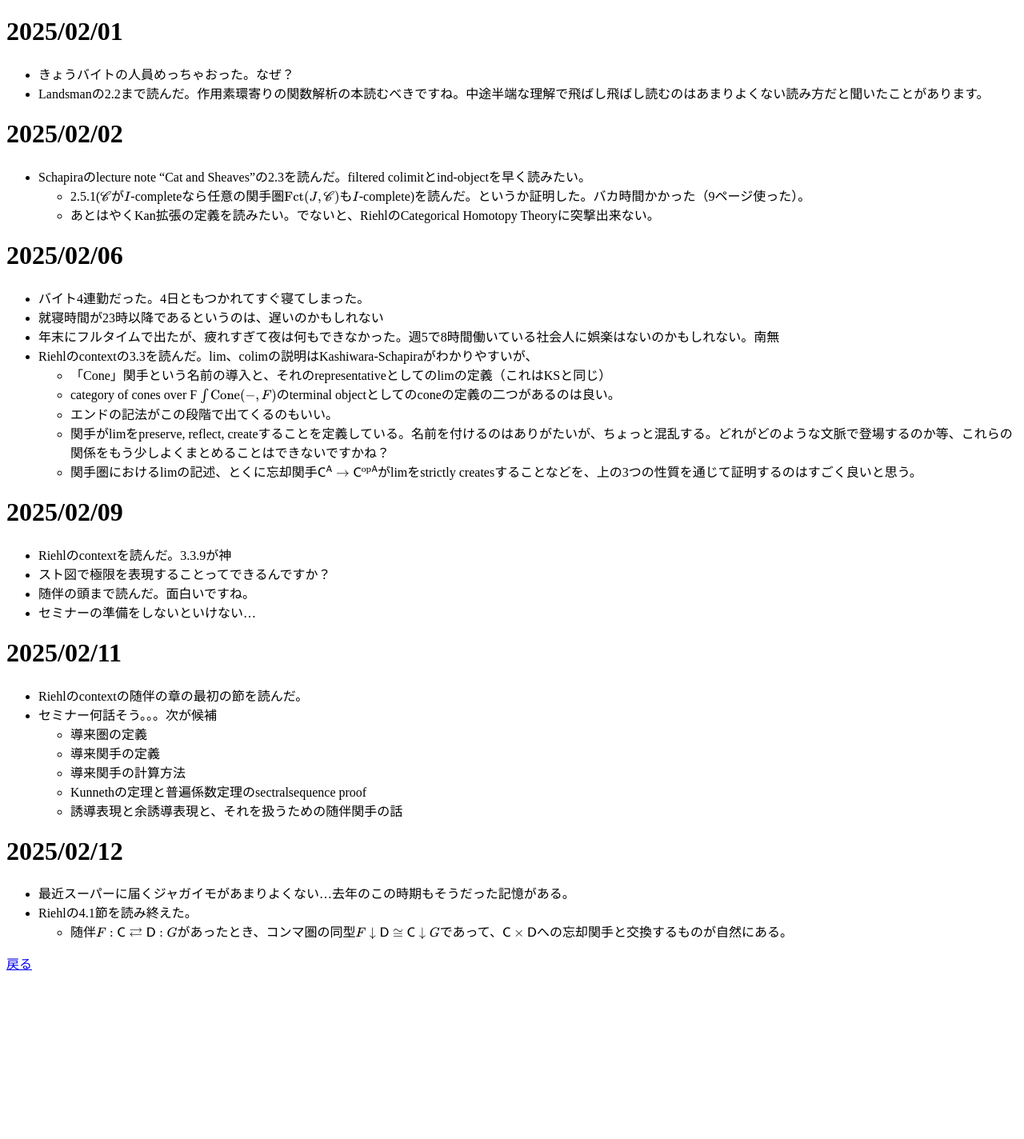
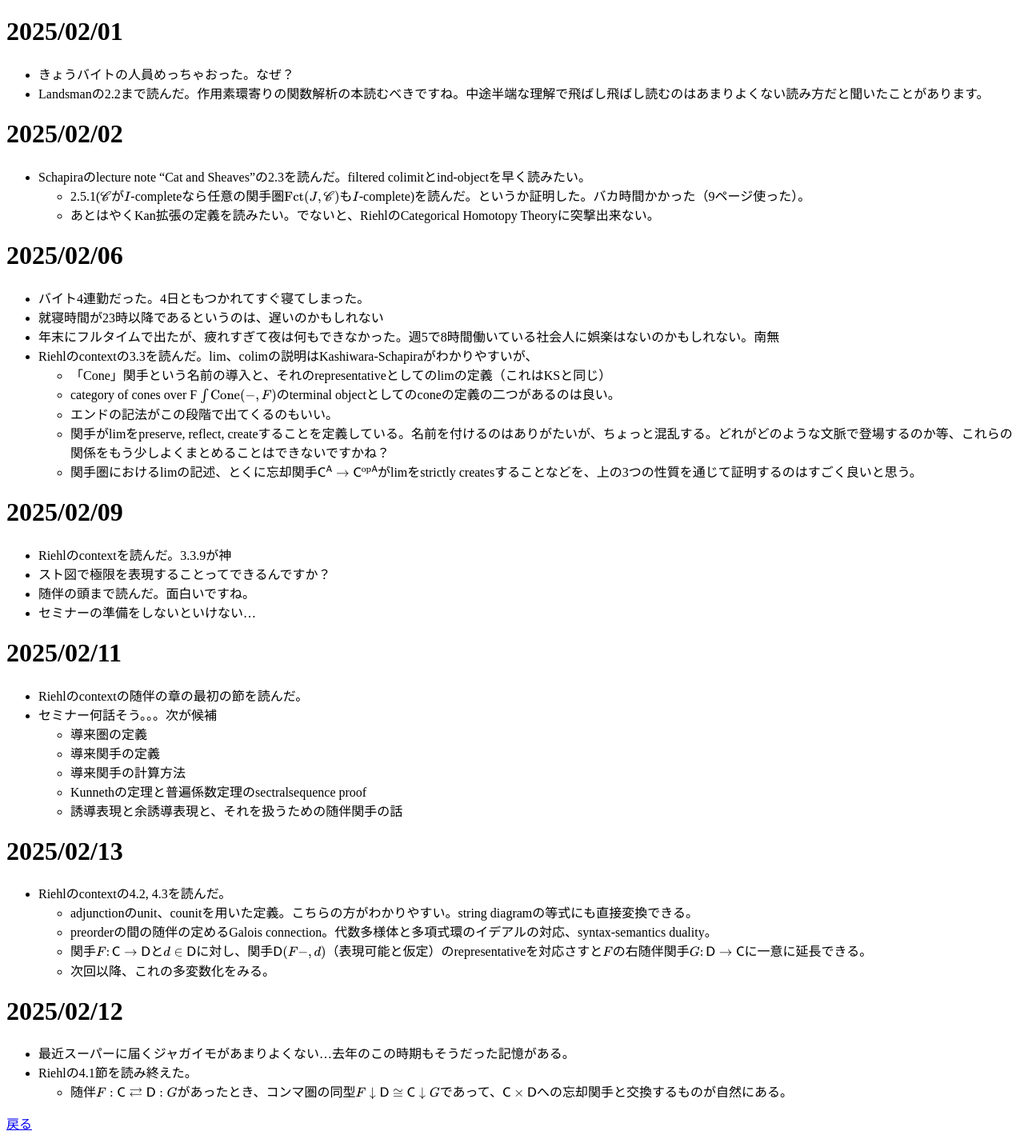
Before and after one commit to McMoscovium/mcmoscovium.github.io, a Jekyll site: the page built from diary/2025-02/index.md, in a window 1280 px wide. Shown: the whole page at 80% size. Built offline with Jekyll 4.4.1, drawn with Linux system fonts in a browser that asks for light colours; our own code applies the rules of GitHub Pages for plain Markdown files; before the commit the page ends 1224 px from its top, so only the background shows below that.

Commit message:
Update index.md

```diff
--- a/diary/2025-02/index.md
+++ b/diary/2025-02/index.md
@@ -33,6 +33,13 @@
   - Kunnethの定理と普遍係数定理のsectralsequence proof
   - 誘導表現と余誘導表現と、それを扱うための随伴関手の話
 
+# 2025/02/13
+- Riehlのcontextの4.2, 4.3を読んだ。
+  - adjunctionのunit、counitを用いた定義。こちらの方がわかりやすい。string diagramの等式にも直接変換できる。
+  - preorderの間の随伴の定めるGalois connection。代数多様体と多項式環のイデアルの対応、syntax-semantics duality。
+  - 関手$F\colon\mathsf{C}\to\mathsf{D}$と$d\in\mathsf D$に対し、関手$\mathsf{D}(F-,d)$（表現可能と仮定）のrepresentativeを対応さすと$F$の右随伴関手$G\colon \mathsf D\to\mathsf C$に一意に延長できる。
+  - 次回以降、これの多変数化をみる。
+
 
 # 2025/02/12
 - 最近スーパーに届くジャガイモがあまりよくない...去年のこの時期もそうだった記憶がある。
```
